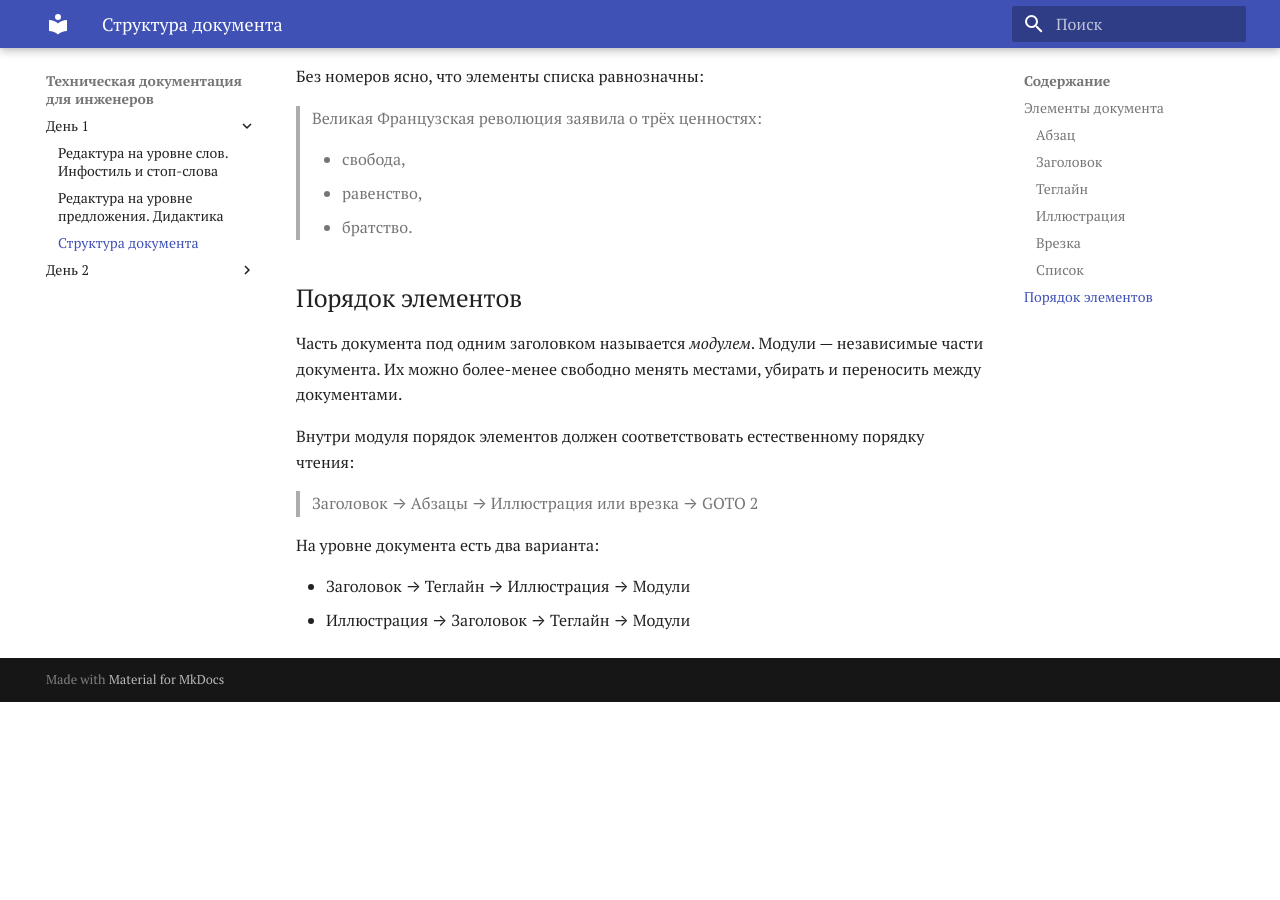
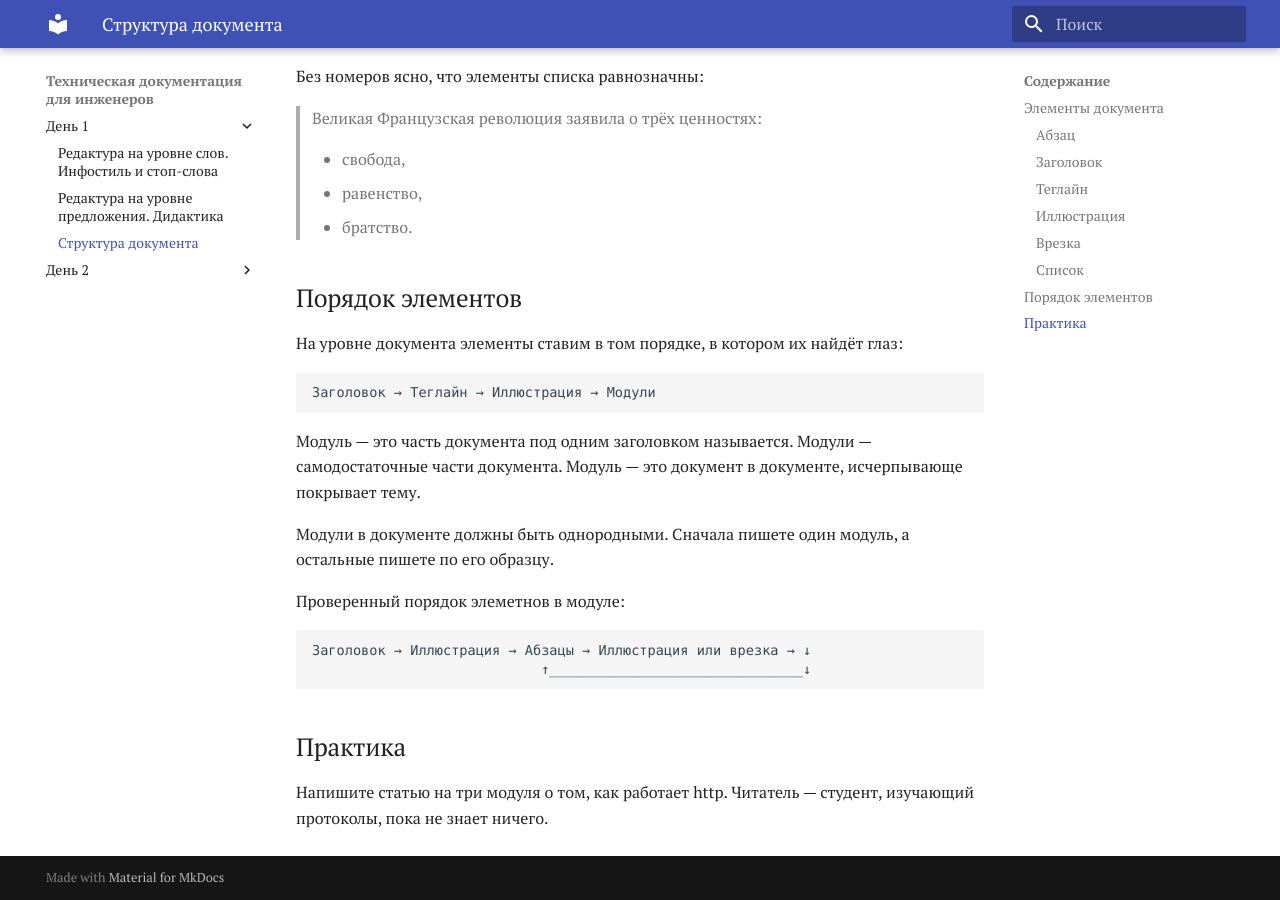
Before and after one commit to moigagoo/techdocs, an MkDocs documentation site: the page built from docs/day1/document.md, in a window 1280 px wide and 900 px high, scrolled down 3793 px. Built offline with MkDocs 1.6.1 and Material for MkDocs 9.7.7, drawn with Linux system fonts in a browser that asks for light colours; some web fonts are replaced; before the commit the page ends 4495 px from its top, so only the background shows below that.

Commit message:
Add practice.

```diff
--- a/docs/day1/document.md
+++ b/docs/day1/document.md
@@ -119,13 +119,20 @@
 
 ## Порядок элементов
 
-Часть документа под одним заголовком называется *модулем*. Модули — независимые части документа. Их можно более-менее свободно менять местами, убирать и переносить между документами.
+На уровне документа элементы ставим в том порядке, в котором их найдёт глаз:
 
-Внутри модуля порядок элементов должен соответствовать естественному порядку чтения:
+    Заголовок → Теглайн → Иллюстрация → Модули
 
->   Заголовок → Абзацы → Иллюстрация или врезка → GOTO 2
+Модуль — это часть документа под одним заголовком называется. Модули — самодостаточные части документа. Модуль — это документ в документе, исчерпывающе покрывает тему.
 
-На уровне документа есть два варианта:
+Модули в документе должны быть однородными. Сначала пишете один модуль, а остальные пишете по его образцу.
 
--   Заголовок → Теглайн → Иллюстрация → Модули
--   Иллюстрация → Заголовок → Теглайн → Модули
+Проверенный порядок элеметнов в модуле:
+
+    Заголовок → Иллюстрация → Абзацы → Иллюстрация или врезка → ↓
+                                ↑_______________________________↓
+
+
+## Практика
+
+Напишите статью на три модуля о том, как работает http. Читатель — студент, изучающий протоколы, пока не знает ничего.
```
Also changed, not shown: docs/day1/sentences.md (+21 -12 lines), docs/day1/words.md (+17 -3 lines).
